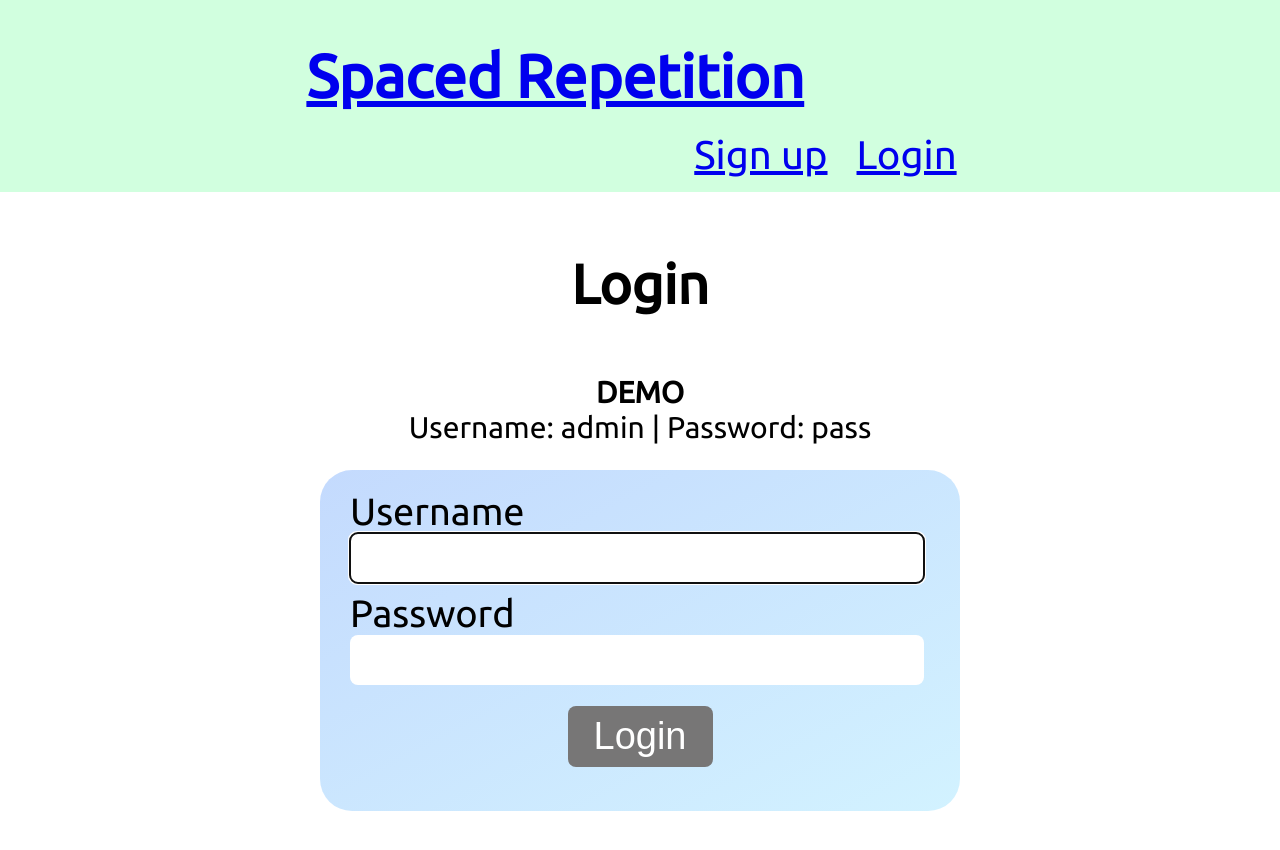
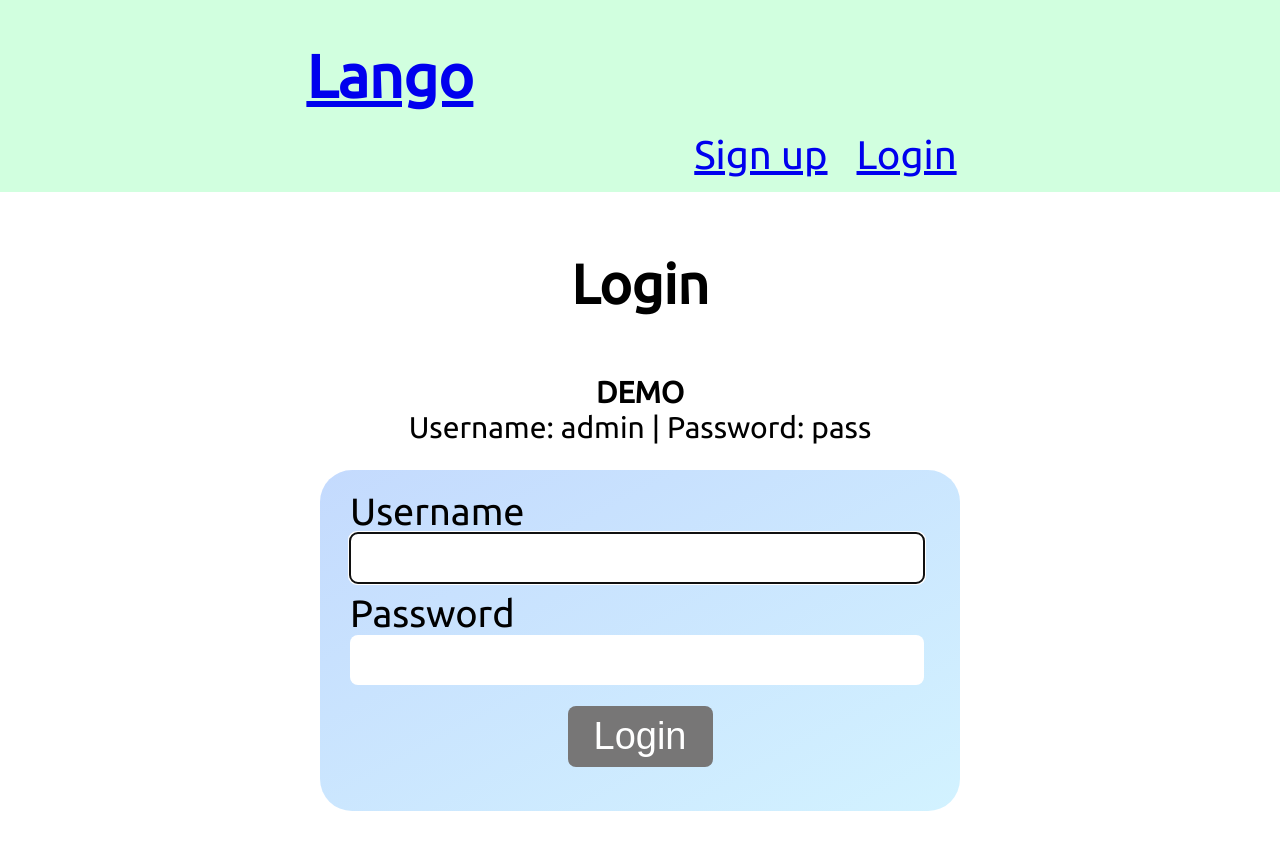
Before and after one commit to xeviert/spaced-repetition, a React app: page /login in a window 1280 px wide. Built offline with nearby package versions, Linux system fonts and the light colour scheme.

Commit message:
name change

```diff
--- a/public/index.html
+++ b/public/index.html
@@ -22,7 +22,7 @@
       work correctly both with client-side routing and a non-root public URL.
       Learn how to configure a non-root public URL by running `npm run build`.
     -->
-    <title>Spaced Repetition</title>
+    <title>Lango</title>
   </head>
   <body>
     <noscript>You need to enable JavaScript to run this app.</noscript>
--- a/src/components/Header/Header.js
+++ b/src/components/Header/Header.js
@@ -44,7 +44,7 @@ class Header extends Component {
       <header>
         <h1>
           <Link className='header-name' to='/'>
-            Spaced Repetition
+            Lango
           </Link>
         </h1>
         {TokenService.hasAuthToken()
```
Also changed, not shown: README.md.
